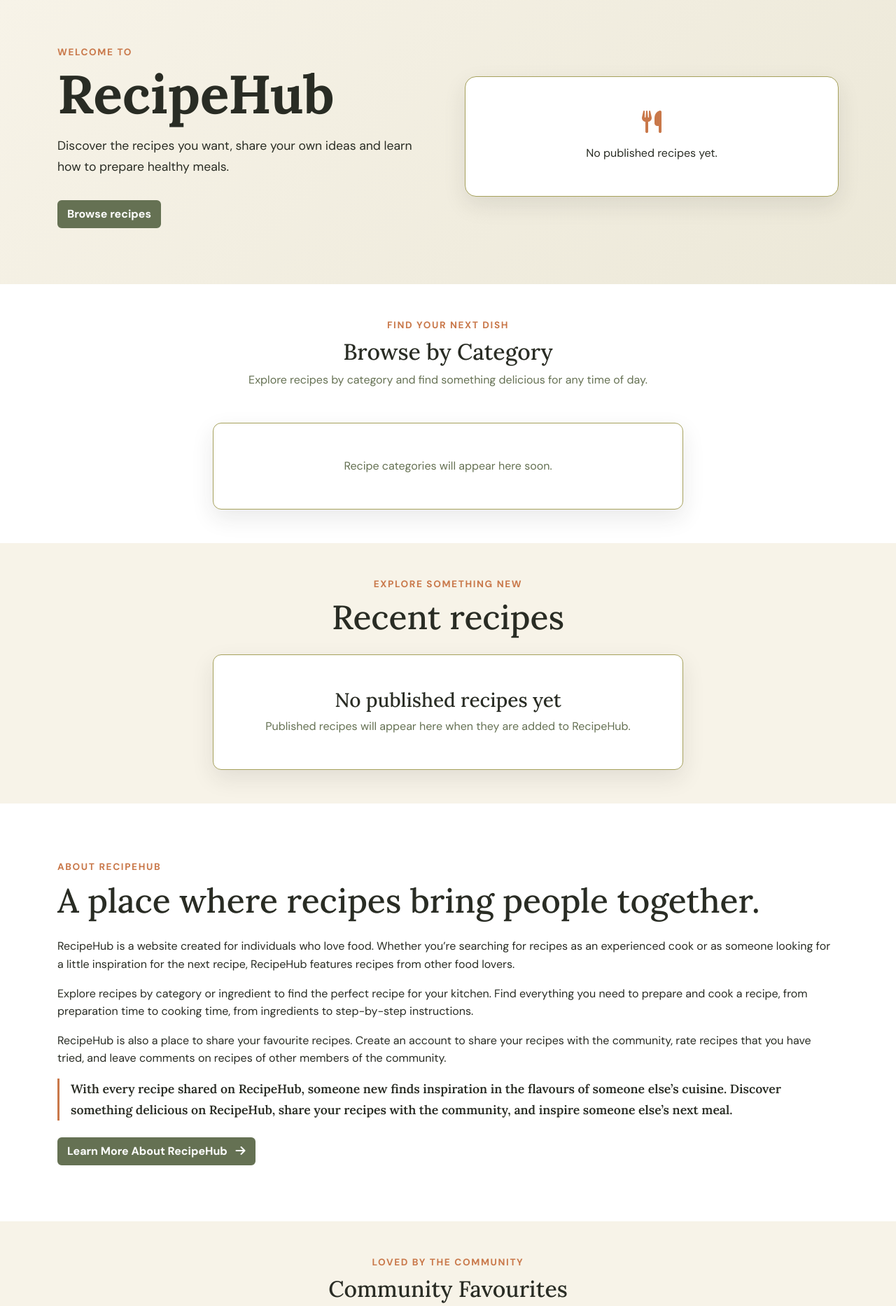
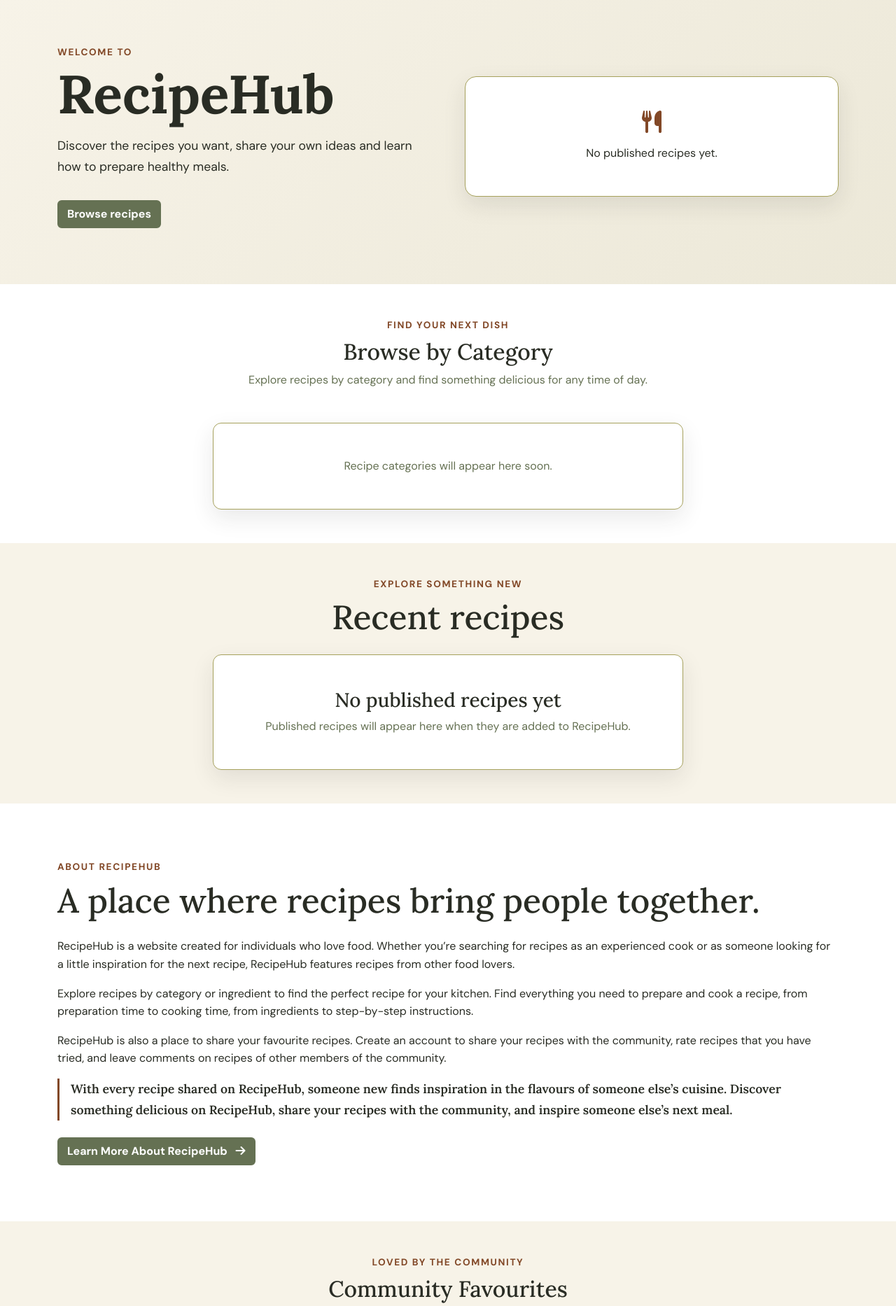
Before and after one commit to Ionut-Cora/recipehub, a Django app: template templates/recipes/home.html in a window 1280 px wide. Shown: the part 64-1930 px from the top of the page at 70% size. Run offline with Django 3.2, Linux system fonts and the light colour scheme; the template is opened without the code that fills it, so the values that code supplies are empty; some libraries are stand-ins or nearby versions.

Commit message:
Change the accent color for contrast

```diff
--- a/static/css/style.css
+++ b/static/css/style.css
@@ -6,10 +6,10 @@
 /* CSS Variables */
 
 :root {
-    /* Brand colours - Olive & Cream */
+    /* Brand colours */
     --primary-color: #657153;
     --primary-dark-color: #292C24;
-    --accent-color: #C9784A;
+    --accent-color: #824827;
 
     /* Neutral colours */
     --background-color: #F7F3E8;
```
